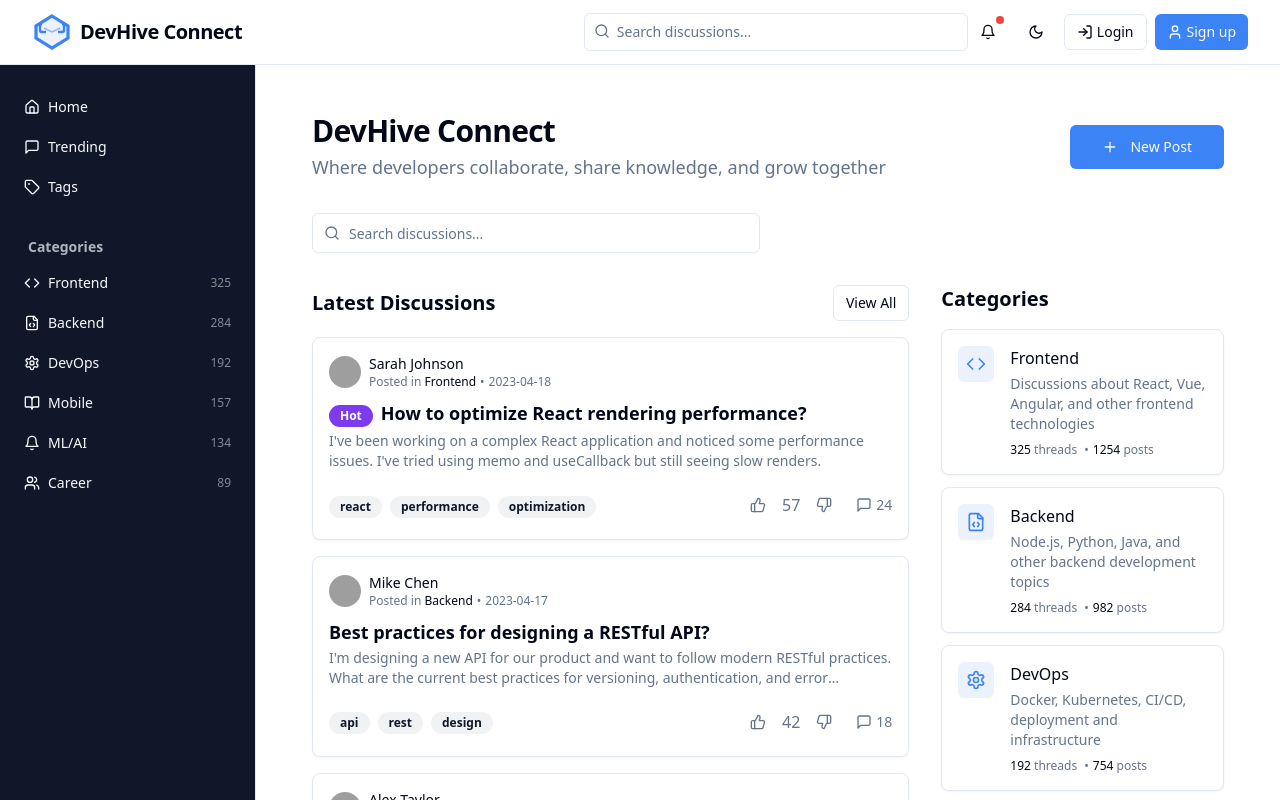
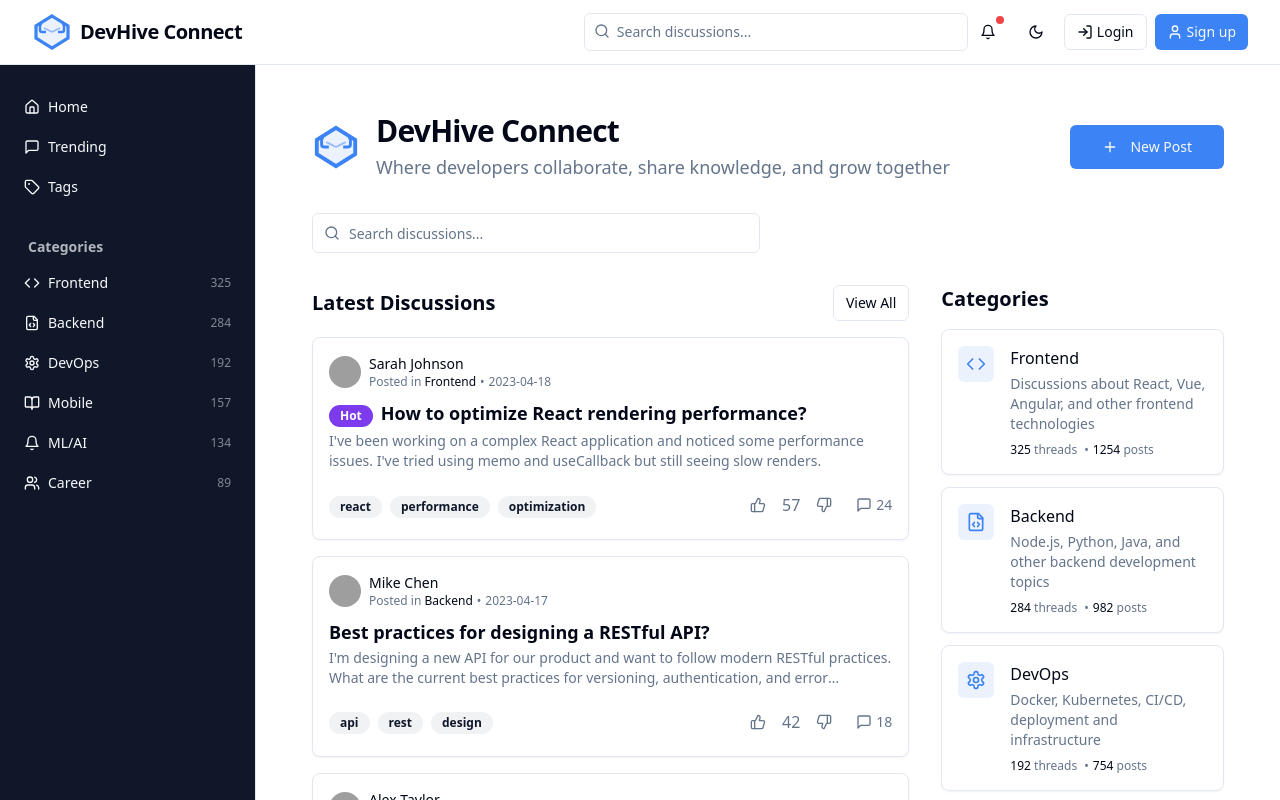
Before and after one commit to revathi-mp/dev-hive-connect, a React (Vite) app: page /home in a window 1280 px wide. Shown: the top 800 px of the page. Built offline with nearby package versions, Linux system fonts and the light colour scheme; grey boxes are pictures that could not be loaded; the HTML template or start-up script is replaced by a standard one.

Commit message:
Add unique logo to home page

```diff
--- a/src/pages/HomePage.tsx
+++ b/src/pages/HomePage.tsx
@@ -1,4 +1,3 @@
-
 import { useState } from "react";
 import { Link } from "react-router-dom";
 import { MainLayout } from "@/components/layout/MainLayout";
@@ -10,6 +9,7 @@ import { Button } from "@/components/ui/button";
 import { Plus, Code, FileCode, Settings, BookOpen, Bell, Users, Search } from "lucide-react";
 import { Input } from "@/components/ui/input";
 import { NewPostModal } from "@/components/forum/NewPostModal";
+import { Logo } from "@/components/ui/Logo";
 
 const iconMap = {
   "Code": Code,
@@ -21,36 +21,30 @@ const iconMap = {
 };
 
 export default function HomePage() {
-  // New state for modal and searching
   const [modalOpen, setModalOpen] = useState(false);
   const [searchQuery, setSearchQuery] = useState("");
   const [posts, setPosts] = useState(mockPosts);
   const [viewAllPosts, setViewAllPosts] = useState(false);
 
-  // Map string icon names to actual icon components
   const categoriesWithIcons = mockCategories.map(category => ({
     ...category,
     icon: iconMap[category.icon as keyof typeof iconMap]
   }));
 
-  // Filter posts by title/excerpt based on search query
   const filteredPosts = posts.filter(post =>
     post.title.toLowerCase().includes(searchQuery.toLowerCase()) ||
     post.excerpt.toLowerCase().includes(searchQuery.toLowerCase())
   );
 
-  // Show all posts or limit to 3 based on viewAllPosts state
   const postsToDisplay = viewAllPosts ? filteredPosts : filteredPosts.slice(0, 3);
 
-  // Handler for new post submit (add new post to top)
   const handleNewPost = (newPost) => {
-    // Create a complete post object with all required fields
     const completePost = {
       ...newPost,
       id: Date.now().toString(),
       excerpt: newPost.content.substring(0, 120) + (newPost.content.length > 120 ? "..." : ""),
       author: {
-        name: "Current User", // For demo purposes
+        name: "Current User",
         avatar: "https://i.pravatar.cc/100?img=7"
       },
       category: "General",
@@ -62,16 +56,13 @@ export default function HomePage() {
 
     setPosts([completePost, ...posts]);
     setModalOpen(false);
-    // Clear the search when adding a new post to ensure it's visible
     setSearchQuery("");
   };
 
-  // Handle view all posts
   const handleViewAllPosts = () => {
     setViewAllPosts(true);
   };
 
-  // Handle view less posts (show only 3)
   const handleViewLessPosts = () => {
     setViewAllPosts(false);
   };
@@ -80,18 +71,20 @@ export default function HomePage() {
     <MainLayout>
       <div className="container py-6">
         <div className="mb-8 flex flex-col-reverse justify-between gap-4 md:flex-row md:items-center">
-          <div>
-            <h1 className="text-3xl font-bold tracking-tight">DevHive Connect</h1>
-            <p className="mt-1 text-lg text-muted-foreground">
-              Where developers collaborate, share knowledge, and grow together
-            </p>
+          <div className="flex items-center gap-4">
+            <Logo size="lg" className="text-primary" />
+            <div>
+              <h1 className="text-3xl font-bold tracking-tight">DevHive Connect</h1>
+              <p className="mt-1 text-lg text-muted-foreground">
+                Where developers collaborate, share knowledge, and grow together
+              </p>
+            </div>
           </div>
           <Button className="md:w-auto" size="lg" onClick={() => setModalOpen(true)}>
             <Plus className="mr-1 h-4 w-4" />
             New Post
           </Button>
         </div>
-        {/* Search input for discussions */}
         <div className="mb-8 flex w-full max-w-md items-center relative">
           <Search className="absolute left-3 h-4 w-4 text-muted-foreground" />
           <Input
```
